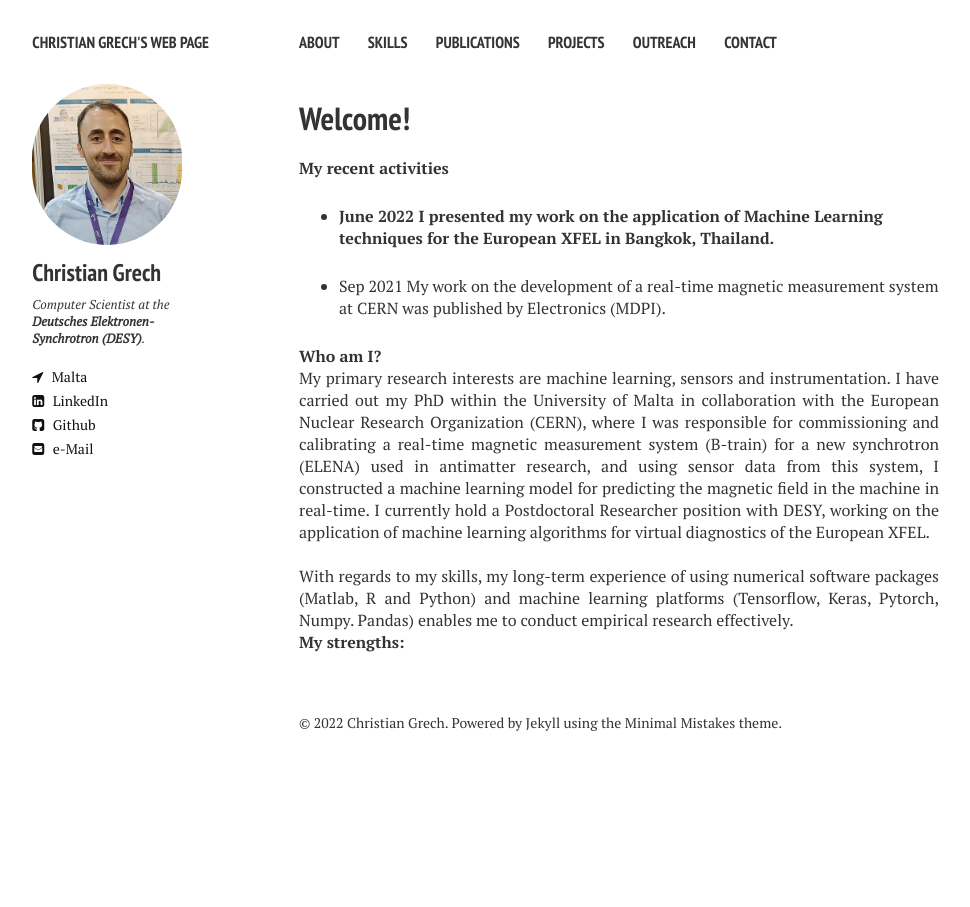
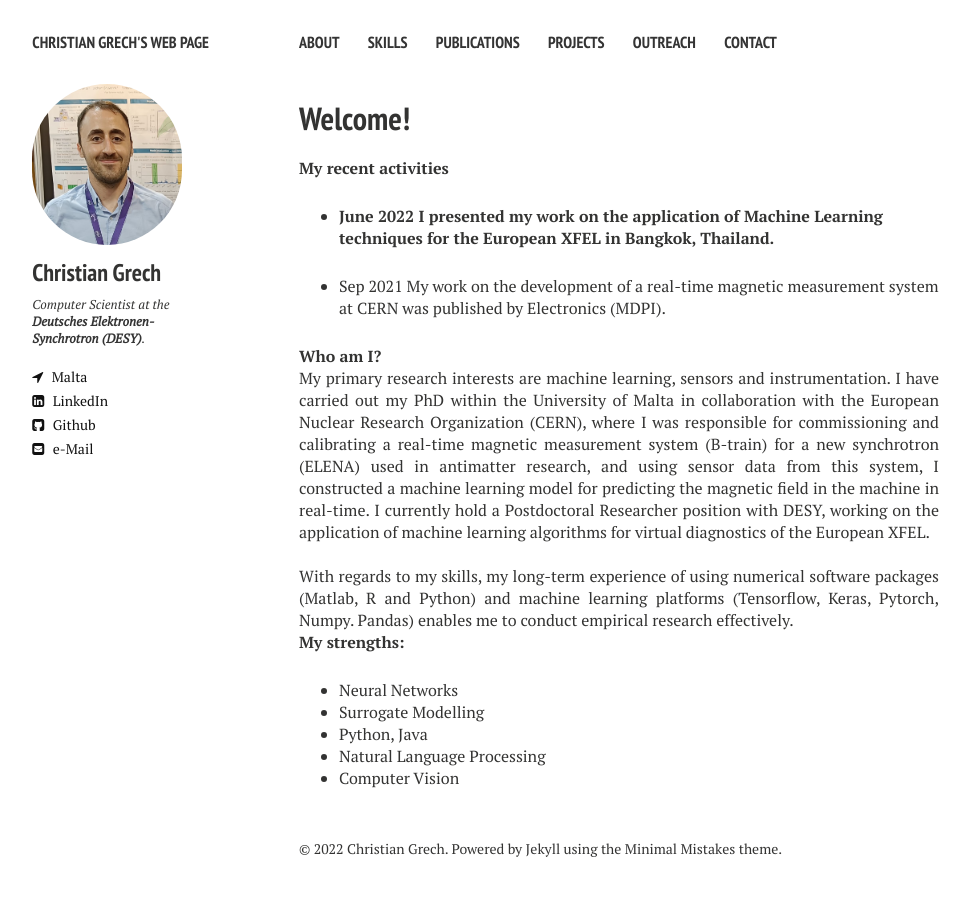
Before and after one commit to cgre23/cgre23.github.io, a Jekyll site: the page built from index.md, in a window 1280 px wide. Shown: the whole page, without its empty margins (21-991 px from the left). Built offline with Jekyll 4.4.1, drawn with Linux system fonts in a browser that asks for light colours; nearby versions of some CDN libraries.

Commit message:
added strengths

```diff
--- a/index.md
+++ b/index.md
@@ -20,3 +20,11 @@ image: banner1.png
 <p align="justify">With regards to my skills, my long-term experience of using numerical software packages (Matlab, R and Python) and machine learning platforms (Tensorflow, Keras, Pytorch, Numpy. Pandas) enables me to conduct empirical research effectively. </p>
 
 **My strengths:**
+
+<ul>
+  <li>Neural Networks</li>
+  <li>Surrogate Modelling</li>
+  <li>Python, Java</li>
+  <li>Natural Language Processing</li>
+  <li>Computer Vision</li>
+</ul>
```
Also changed, not shown: keywords.md (+2 -2 lines).
